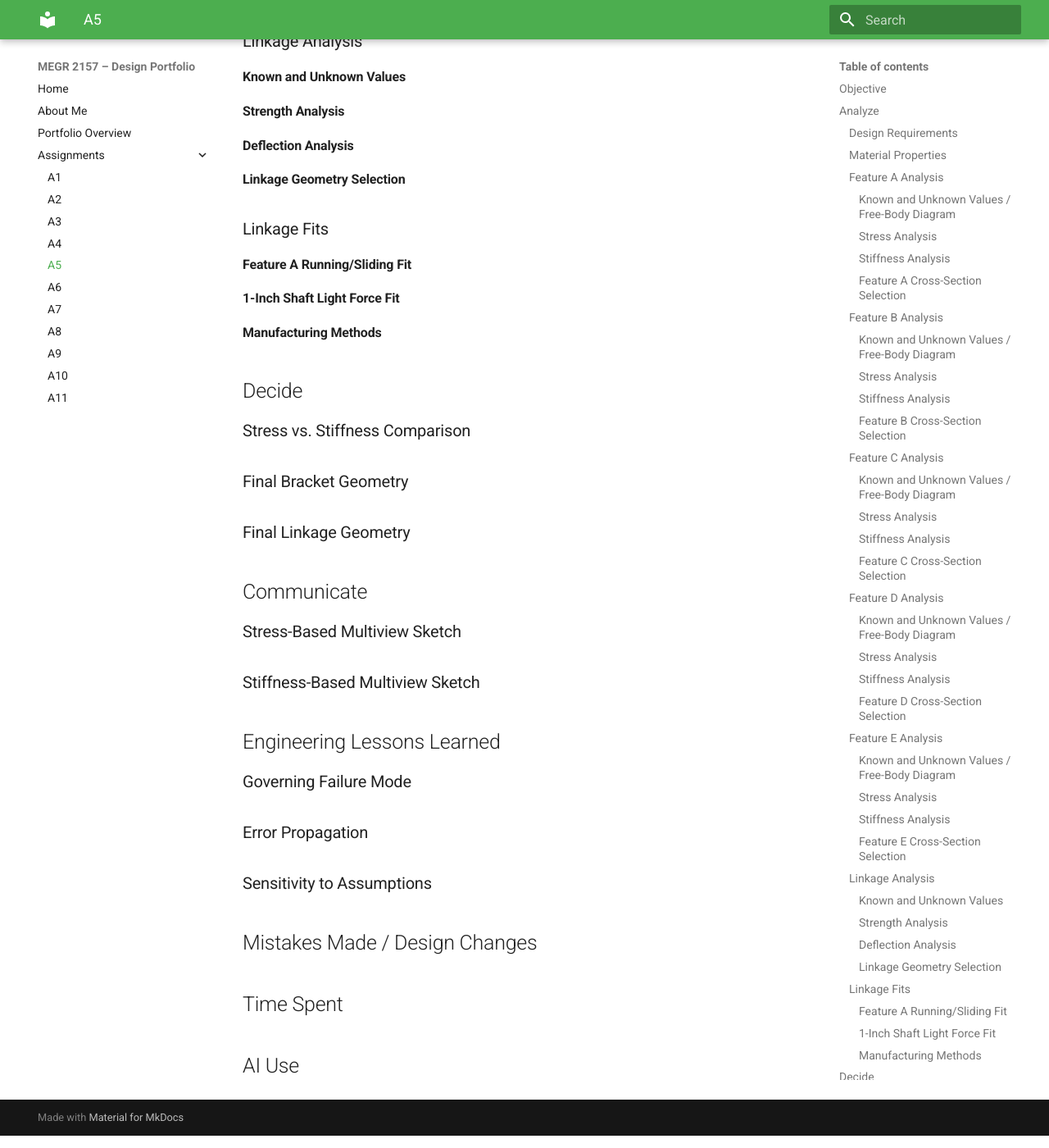
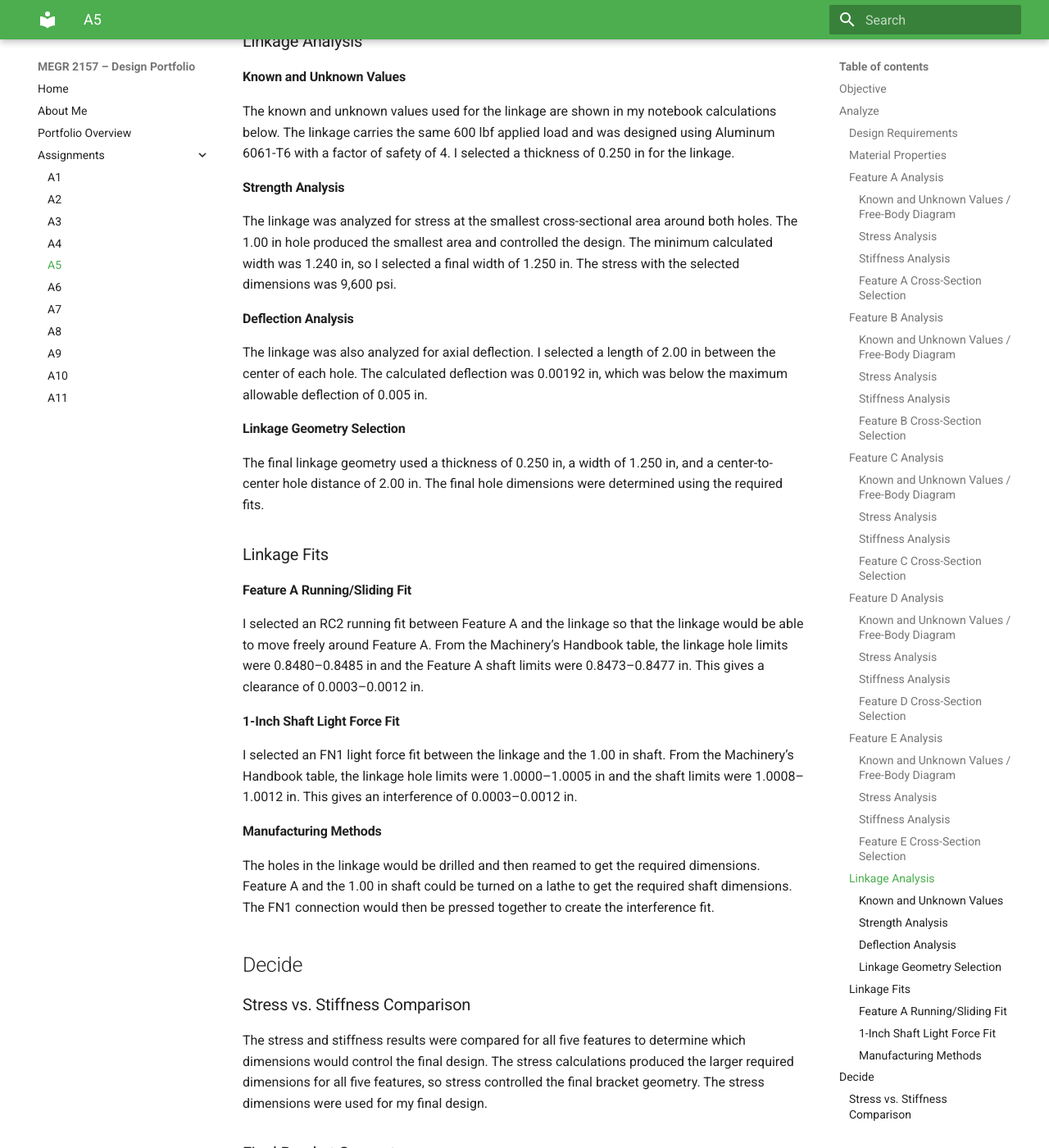
Before and after one commit to msweeney27j/-megr2157-portfolio, an MkDocs documentation site: the page built from docs/assignments/A05/index.md, in a window 1280 px wide and 1400 px high, scrolled down 3542 px. Shown: the whole window at 82% size. Built offline with MkDocs 1.6.1 and Material for MkDocs 9.7.7, drawn with Linux system fonts in a browser that asks for light colours; some of the changed text lies outside the part shown.

Commit message:
Revise linkage analysis and geometry details
Updated the analysis sections for linkage design, including known values, strength, deflection, geometry selection, fits, and manufacturing methods.

```diff
--- a/docs/assignments/A05/index.md
+++ b/docs/assignments/A05/index.md
@@ -89,37 +89,36 @@ The stress analysis required a larger thickness of 0.326 in compared to 0.152 in
 ### Linkage Analysis
 
 #### Known and Unknown Values
-
+The known and unknown values used for the linkage are shown in my notebook calculations below. The linkage carries the same 600 lbf applied load and was designed using Aluminum 6061-T6 with a factor of safety of 4. I selected a thickness of 0.250 in for the linkage.
 
 #### Strength Analysis
-
-
+The linkage was analyzed for stress at the smallest cross-sectional area around both holes. The 1.00 in hole produced the smallest area and controlled the design. The minimum calculated width was 1.240 in, so I selected a final width of 1.250 in. The stress with the selected dimensions was 9,600 psi.
 #### Deflection Analysis
-
+The linkage was also analyzed for axial deflection. I selected a length of 2.00 in between the center of each hole. The calculated deflection was 0.00192 in, which was below the maximum allowable deflection of 0.005 in.
 
 #### Linkage Geometry Selection
-
+The final linkage geometry used a thickness of 0.250 in, a width of 1.250 in, and a center-to-center hole distance of 2.00 in. The final hole dimensions were determined using the required fits.
 
 
 ### Linkage Fits
 
 #### Feature A Running/Sliding Fit
-
+I selected an RC2 running fit between Feature A and the linkage so that the linkage would be able to move freely around Feature A. From the Machinery’s Handbook table, the linkage hole limits were 0.8480–0.8485 in and the Feature A shaft limits were 0.8473–0.8477 in. This gives a clearance of 0.0003–0.0012 in.
 
 #### 1-Inch Shaft Light Force Fit
-
+I selected an FN1 light force fit between the linkage and the 1.00 in shaft. From the Machinery’s Handbook table, the linkage hole limits were 1.0000–1.0005 in and the shaft limits were 1.0008–1.0012 in. This gives an interference of 0.0003–0.0012 in.
 
 #### Manufacturing Methods
-
+The holes in the linkage would be drilled and then reamed to get the required dimensions. Feature A and the 1.00 in shaft could be turned on a lathe to get the required shaft dimensions. The FN1 connection would then be pressed together to create the interference fit.
 
 
 ## Decide
 
 ### Stress vs. Stiffness Comparison
-
+The stress and stiffness results were compared for all five features to determine which dimensions would control the final design. The stress calculations produced the larger required dimensions for all five features, so stress controlled the final bracket geometry. The stress dimensions were used for my final design.
 
 ### Final Bracket Geometry
-
+The final bracket geometry was based on the dimensions from the stress analysis since stress controlled all five features. Feature A used a diameter of 0.848 in, Feature B used a 0.245 in × 0.245 in square cross-section, Feature C used a thickness of 0.326 in, Feature D used a 0.173 in × 0.173 in square cross-section, and Feature E used a thickness of 0.326 in.
 
 ### Final Linkage Geometry
 
```
